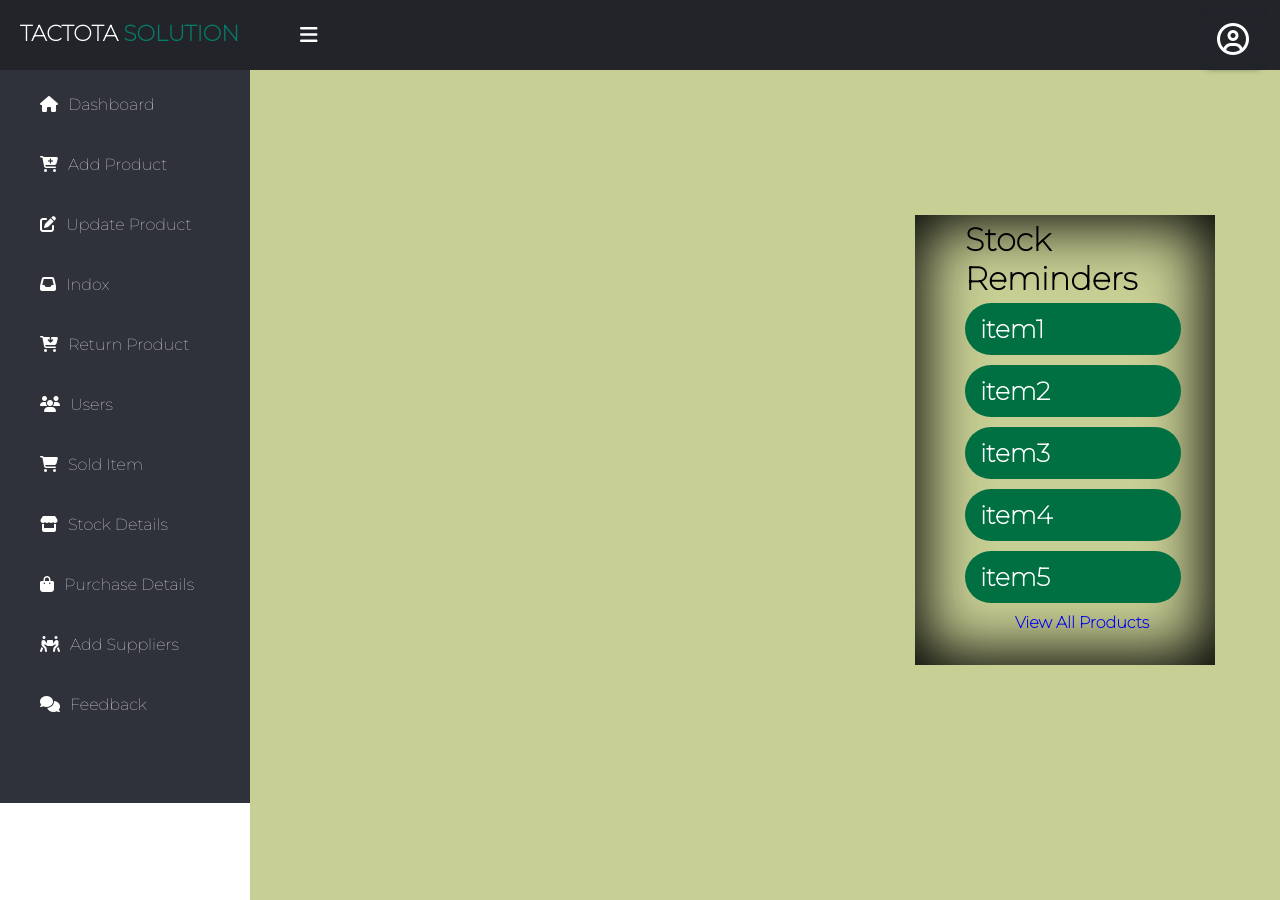
After one commit to demo-project-01/tactota_solutions, a PHP site: page /clerk.php in a window 1280 px wide. The commit adds this page. Run offline with PHP 8.4, Linux system fonts and the light colour scheme; a stand-in replaces the project's code that opens the database connection; some libraries are stand-ins or nearby versions.

Commit message:
clerk_dashboard

```diff
--- /dev/null
+++ b/clerk.css
@@ -0,0 +1,77 @@
+@import url('https://fonts.googleapis.com/css2?family=Montserrat:wght@100&display=swap');
+
+/*.center {
+    margin: auto;
+    width: 100%;
+    border: 3px solid #007042;
+    padding: 10px;
+    text-align: center;
+    color: black;
+
+  }*/
+  .content{
+    background-color: #c8cf94;
+
+  }
+  .subcontent{
+
+    margin-top: 5px;
+    margin-bottom: 5px;
+    margin-left: 50px;
+    font-family: Cambria, Cochin, Georgia, Times, 'Times New Roman', serif;
+    color: rgb(0, 0, 0);
+  }
+
+  *{
+    list-style: none;
+    margin:0;
+    padding: 0;
+    box-sizing: content-box;
+    font-family: 'Montserrat', sans-serif;
+  }
+  .view{
+    margin-left: 100px;
+  }
+
+
+  .wrapper{
+    display: flex;
+    orientation: landscape;
+    margin-top: -80px;
+    justify-content: center;
+    align-items: center;
+    height: 100vh;
+
+  }
+
+
+  .list_wrap{
+    margin-left: 600px;
+      background: darkblue(0,0,0,0.4);
+      width: 300px;
+       margin-top: 80px;
+      /* orientation: portrait; */
+      height:450px;
+      /* margin-left: -200px; */
+      box-shadow: -1px -1px 60px 10px black inset;
+  }
+
+  .list_wrap ul li{
+    background:#007042;
+    margin-top: 2px;
+    margin-left: 50px;
+    margin-bottom: 10px;
+    padding: 15px 15px;
+    width: 200px;
+    padding-right:1px ;
+    color: white;
+    font-size: 25px;
+    font-family: 'Lucida Sans', 'Lucida Sans Regular', 'Lucida Grande', 'Lucida Sans Unicode', Geneva, Verdana, sans-serif;
+    line-height: 22px;
+    border-radius: 50px;
+    position: -webkit-sticky;
+
+  }
+  .list_wrap ul li :last-child{
+    margin-bottom: 0;
+  }
--- /dev/null
+++ b/clerk.php
@@ -0,0 +1,55 @@
+<?php
+   include 'clerk_sidebar.php';
+?>
+
+<div class="content">
+
+    <div class="wrapper">
+        <div class="list_wrap">
+            <div class="subcontent">
+        <h1><p>Stock Reminders</p></h1>
+        </div>
+            <ul>
+                <li class="github">
+                    <div class="list">
+                        <div class="contentc">
+                            <b>item1</b>
+                        </div>
+                    </div>
+                </li>
+                <li class="codepen">
+                    <div class="list">
+                        <div class="contentc">
+                            <b>item2</b>
+                        </div>
+                    </div>
+                </li>
+                <li class="dribble">
+                    <div class="list">
+                        <div class="contentc">
+                            <b>item3</b>
+                        </div>
+                    </div>
+                </li>
+                <li class="reddit">
+                    <div class="list">
+                        <div class="contentc">
+                            <b>item4</b>
+                        </div>
+                    </div>
+                </li>
+                <li class="quora">
+                    <div class="list">
+                        <div class="contentc">
+                            <b>item5</b>
+                        </div>
+                    </div>
+                </li>
+                <div class="view">
+                <b><a href="login">View All Products</a></b>
+                </div>
+            </ul>
+        </div>
+    </div>
+
+</div>
--- a/clerk_sidebar.php
+++ b/clerk_sidebar.php
@@ -3,10 +3,12 @@
 <head>
   <meta charset="utf-8">
   <meta name="viewport" content="width=device-width, initial-scale=1.0">
-<title>Clerk Dashboard</title>
+  <title>Clark Dashboard</title>
   <link rel="stylesheet" href="style1.css">
-<link rel="stylesheet" href="css/signup.css">
-  <link rel="stylesheet" href="css/view_user.css">
+  <link rel="stylesheet" href="css/view_user.css"-->
+  <!--link rel="stylesheet" href="css/signup.css"-->
+  <link rel="stylesheet" href="clerk.css">
+  <!--link href="css/signup.css" rel="stylesheet" type="text/css"/-->
   <link rel="stylesheet" href="https://cdnjs.cloudflare.com/ajax/libs/font-awesome/5.12.1/css/all.min.css">
   <script src="https://cdnjs.cloudflare.com/ajax/libs/jquery/3.5.1/jquery.min.js" charset="utf-8"></script>
   <script src="https://kit.fontawesome.com/1b83d32a6d.js" crossorigin="anonymous"></script>
```
Lines whose indentation alone changed are shown as unchanged.
